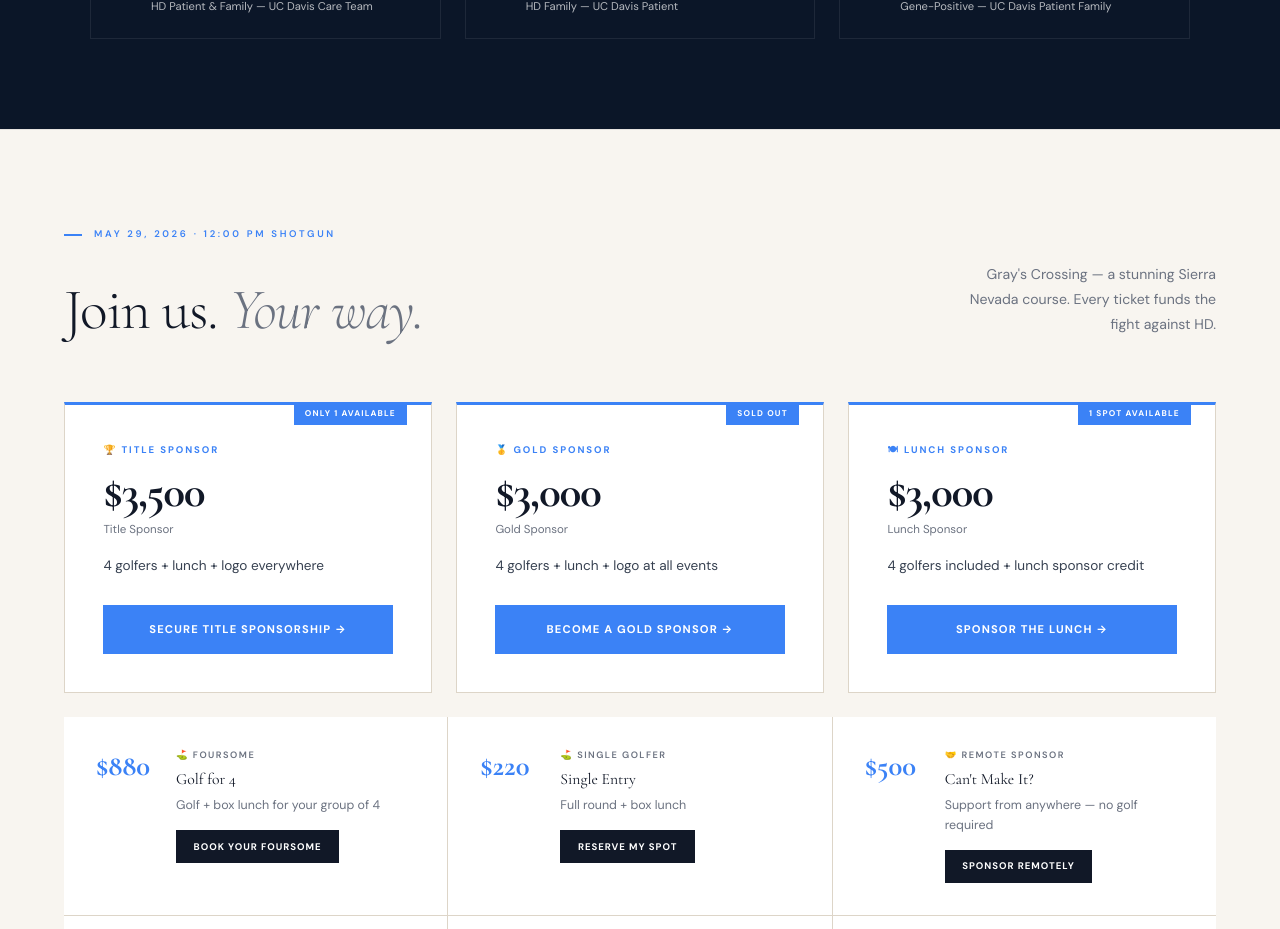
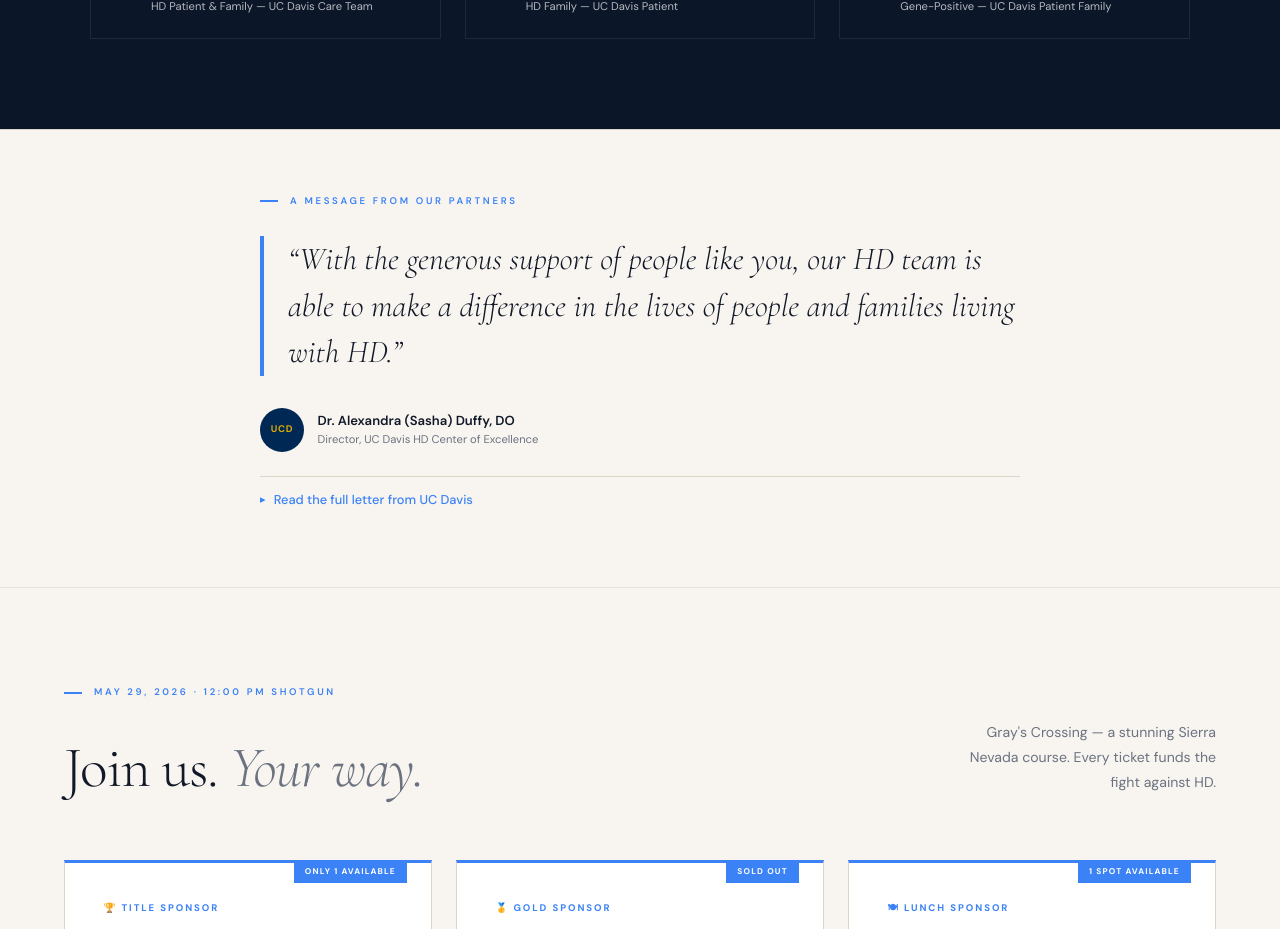
Before and after one commit to digitalalchemistalex/nvforhd, a Next.js app: page / in a window 1280 px wide. Shown: the part 4680-5609 px from the top of the page. Built offline with nearby package versions, Linux system fonts and the light colour scheme.

Commit message:
Add UC Davis Dr. Duffy letter section to home page (pull-quote + expandable)

```diff
--- a/app/page.tsx
+++ b/app/page.tsx
@@ -492,6 +492,82 @@ export default function HomePage() {
         ` }} />
       </section>
 
+      {/* ══════════════════════════════════════
+          UC DAVIS LETTER — Dr. Duffy endorsement
+          Option B: Pull-quote + expandable full letter
+          Placed after testimonials (families praise UC Davis → UC Davis responds)
+      ══════════════════════════════════════ */}
+      <section style={{ background: 'var(--cream)', padding: 'clamp(3rem,5vw,5rem) var(--px)', borderTop: '1px solid var(--cream-3)' }}>
+        <div className="inner" style={{ maxWidth: '760px' }}>
+          <ScrollReveal>
+            {/* Eyebrow */}
+            <div style={{ display: 'flex', alignItems: 'center', gap: '0.75rem', marginBottom: '1.75rem' }}>
+              <div style={{ width: '18px', height: '2px', background: 'var(--blue)' }} />
+              <span style={{ fontFamily: 'var(--sans)', fontSize: '0.6rem', letterSpacing: '0.28em', textTransform: 'uppercase', fontWeight: 600, color: 'var(--blue)' }}>A Message From Our Partners</span>
+            </div>
+
+            {/* Pull quote */}
+            <div style={{ borderLeft: '4px solid var(--blue)', paddingLeft: 'clamp(1rem,2vw,1.5rem)', marginBottom: '2rem' }}>
+              <p style={{ fontFamily: 'var(--serif)', fontSize: 'clamp(1.3rem,2.8vw,2rem)', fontWeight: 300, color: 'var(--ink)', lineHeight: 1.45, margin: 0, fontStyle: 'italic' }}>
+                &ldquo;With the generous support of people like you, our HD team is able to make a difference in the lives of people and families living with HD.&rdquo;
+              </p>
+            </div>
+
+            {/* Attribution */}
+            <div style={{ display: 'flex', alignItems: 'center', gap: '0.85rem', marginBottom: '1.5rem' }}>
+              <div style={{ width: '44px', height: '44px', background: '#002855', borderRadius: '50%', display: 'flex', alignItems: 'center', justifyContent: 'center', flexShrink: 0 }}>
+                <span style={{ color: '#DAAA00', fontWeight: 700, fontSize: '0.6rem', letterSpacing: '0.08em' }}>UCD</span>
+              </div>
+              <div>
+                <div style={{ fontFamily: 'var(--sans)', fontSize: '0.82rem', fontWeight: 600, color: 'var(--ink)' }}>Dr. Alexandra (Sasha) Duffy, DO</div>
+                <div style={{ fontFamily: 'var(--sans)', fontSize: '0.7rem', color: 'var(--ink-faint)' }}>Director, UC Davis HD Center of Excellence</div>
+              </div>
+            </div>
+
+            {/* Expandable full letter */}
+            <details className="ucd-letter-details">
+              <summary className="ucd-letter-summary">
+                <span className="ucd-letter-arrow">▸</span> Read the full letter from UC Davis
+              </summary>
+              <div style={{ padding: '1.25rem 0 0' }}>
+                <p style={{ fontFamily: 'var(--serif)', fontStyle: 'italic', fontSize: '1rem', color: 'var(--ink)', marginBottom: '1rem' }}>Dear HD Community,</p>
+                <p style={{ fontSize: '0.9rem', lineHeight: 1.85, color: 'var(--ink-mid)', marginBottom: '0.85rem' }}>
+                  We are incredibly grateful for the support the HD community has shown our UC Davis HDSA Center of Excellence Clinic over our 32 years. With the HD community&apos;s support, we are able to provide expert multidisciplinary HD care for our patients and their families having access to neurologists, psychiatrists, social worker, genetic counselor and physical therapists.
+                </p>
+                <p style={{ fontSize: '0.9rem', lineHeight: 1.85, color: 'var(--ink-mid)', marginBottom: '0.85rem' }}>
+                  In 2025 we were able to offer the addition of a <strong style={{ color: 'var(--ink)' }}>neuropsychologist</strong> and <strong style={{ color: 'var(--ink)' }}>OB/GYN experts</strong> to our HD clinic to better serve patient needs. While our focus is on clinical care, we also engage in many educational events to teach others about HD, train the next generation of HD care providers, and are an active HD research trial site.
+                </p>
+                <p style={{ fontSize: '0.9rem', lineHeight: 1.85, color: 'var(--ink-mid)', marginBottom: '0.85rem' }}>
+                  While we remain optimistic and very hopeful about developing HD therapies and the impressive landscape of research trials being conducted in HD, we need to continue to provide quality clinical care for those living with HD symptoms today. The horizon is bright for future meaningful treatments, however we also remain committed to providing families living with HD today clinical expertise and support through our HDSA Center of Excellence.
+                </p>
+                <p style={{ fontSize: '0.9rem', lineHeight: 1.85, color: 'var(--ink-mid)', marginBottom: '1rem' }}>
+                  With the generous support of people like you, our HD team is able to make a difference in the lives of people and families living with HD.
+                </p>
+                <p style={{ fontFamily: 'var(--serif)', fontStyle: 'italic', fontSize: '0.9rem', color: 'var(--ink-mid)', marginBottom: '0.5rem' }}>With gratitude,</p>
+                <p style={{ fontSize: '0.82rem', color: 'var(--ink-dim)', marginBottom: '1rem' }}>The care team at UC Davis HD Center of Excellence</p>
+                <div style={{ borderTop: '1px solid var(--cream-3)', paddingTop: '0.85rem' }}>
+                  <div style={{ fontSize: '0.78rem', fontWeight: 600, color: 'var(--ink)' }}>Alexandra (Sasha) Duffy, DO</div>
+                  <div style={{ fontSize: '0.7rem', color: 'var(--ink-faint)', lineHeight: 1.6 }}>Clinical Professor · Adult Neurology Residency Program Director · Vice Chair of Education · Director, UC Davis HD Center of Excellence · Department of Neurology</div>
+                </div>
+              </div>
+            </details>
+          </ScrollReveal>
+        </div>
+        <style dangerouslySetInnerHTML={{ __html: `
+          .ucd-letter-details { cursor: pointer; }
+          .ucd-letter-summary {
+            font-family: var(--sans); font-size: 0.8rem; color: var(--blue); font-weight: 500;
+            padding: 0.85rem 0; border-top: 1px solid var(--cream-3);
+            list-style: none; display: flex; align-items: center; gap: 0.5rem;
+            user-select: none; transition: color 0.2s;
+          }
+          .ucd-letter-summary::-webkit-details-marker { display: none; }
+          .ucd-letter-summary:hover { color: var(--blue-dark); }
+          .ucd-letter-arrow { display: inline-block; transition: transform 0.25s ease; font-size: 0.7rem; }
+          .ucd-letter-details[open] .ucd-letter-arrow { transform: rotate(90deg); }
+        ` }} />
+      </section>
+
       {/* Packages + Sponsors — only on desktop, mobile too long */}
       <div className="packages-desktop"><PackagesSection /></div>
       <div className="packages-mobile">
```
